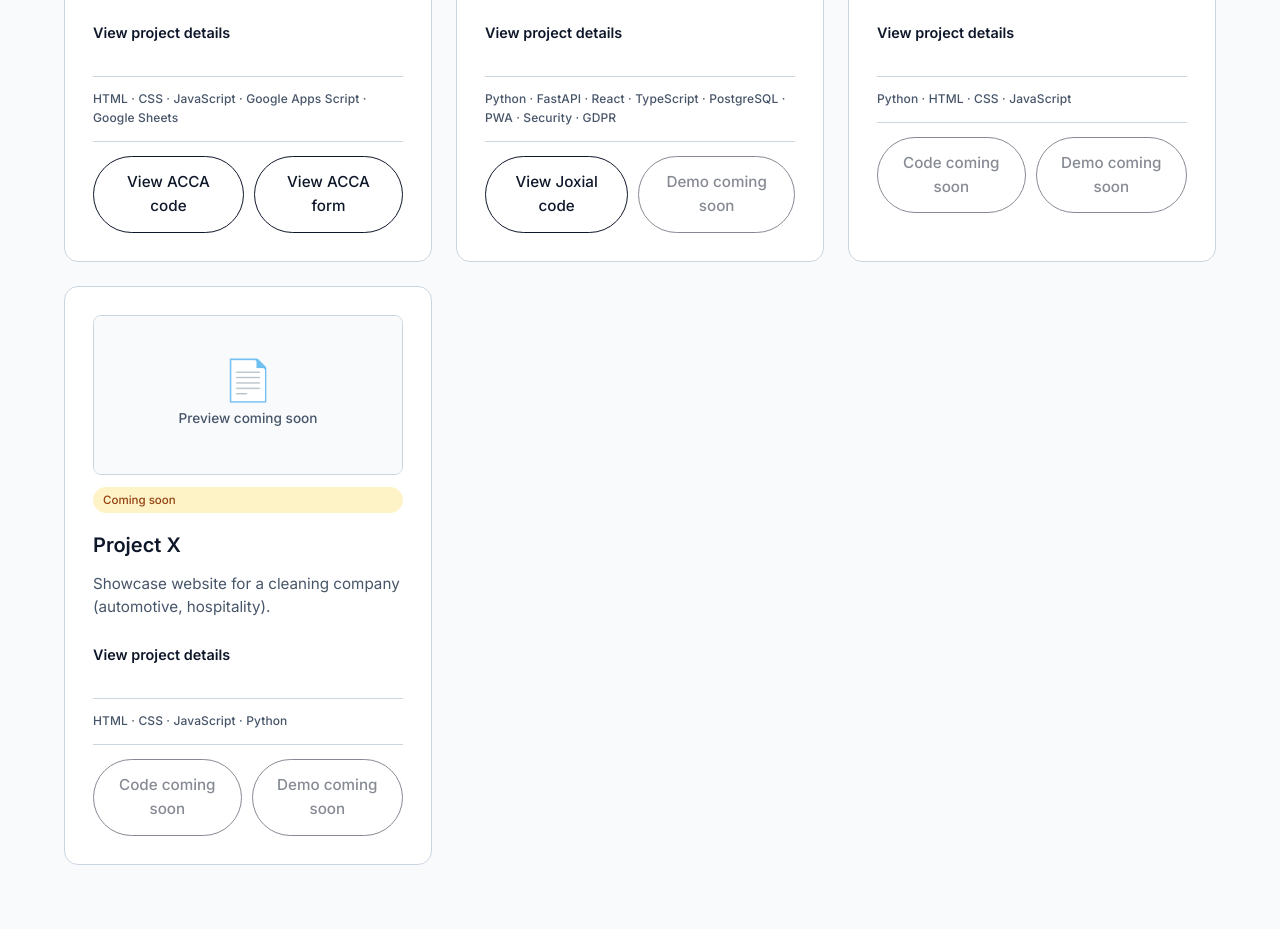
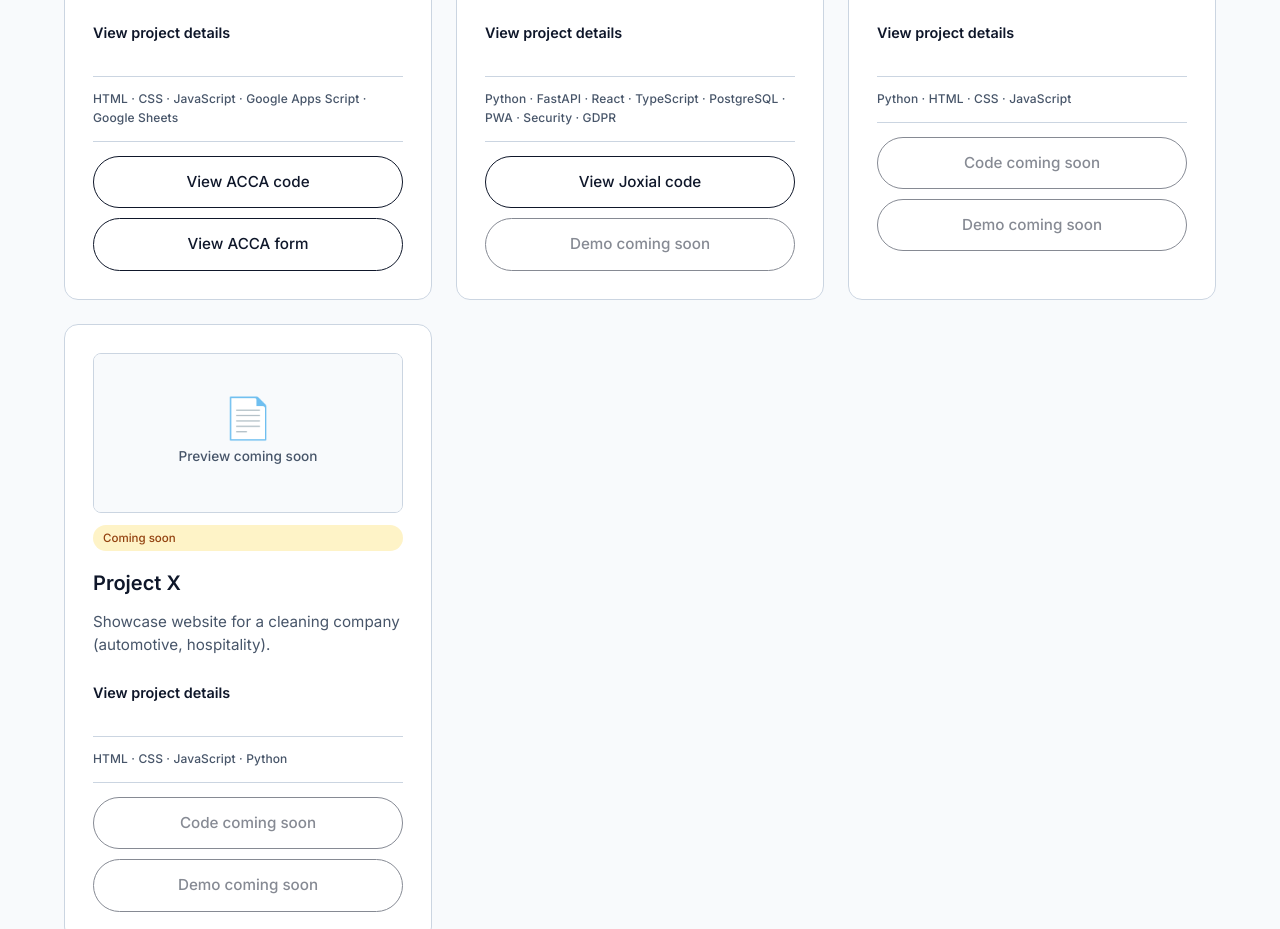
Before and after one commit to AnonymaxxL/portfolio, a plain HTML site: page index.html in a window 1280 px wide. Shown: the part 2696-3625 px from the top of the page. Drawn offline with Linux system fonts and the light colour scheme.

Commit message:
Réduit la hauteur des boutons de projet sur ordinateur
Co-Authored-By: Claude Sonnet 5.5 <noreply@anthropic.com>
Claude-Session: https://claude.ai/code/session_01AUNzejKFxL1HRXsenQRm99

```diff
--- a/style.css
+++ b/style.css
@@ -322,6 +322,10 @@ a:focus-visible, button:focus-visible, summary:focus-visible {
   display: flex;
   gap: 10px;
 }
+@media (min-width: 901px) {
+  .project-links { flex-wrap: wrap; }
+  .project-link { flex: 1 1 170px; }
+}
 .project-link { text-align: center; }
 .project-link.disabled { opacity: 0.5; cursor: not-allowed; }
 
```
